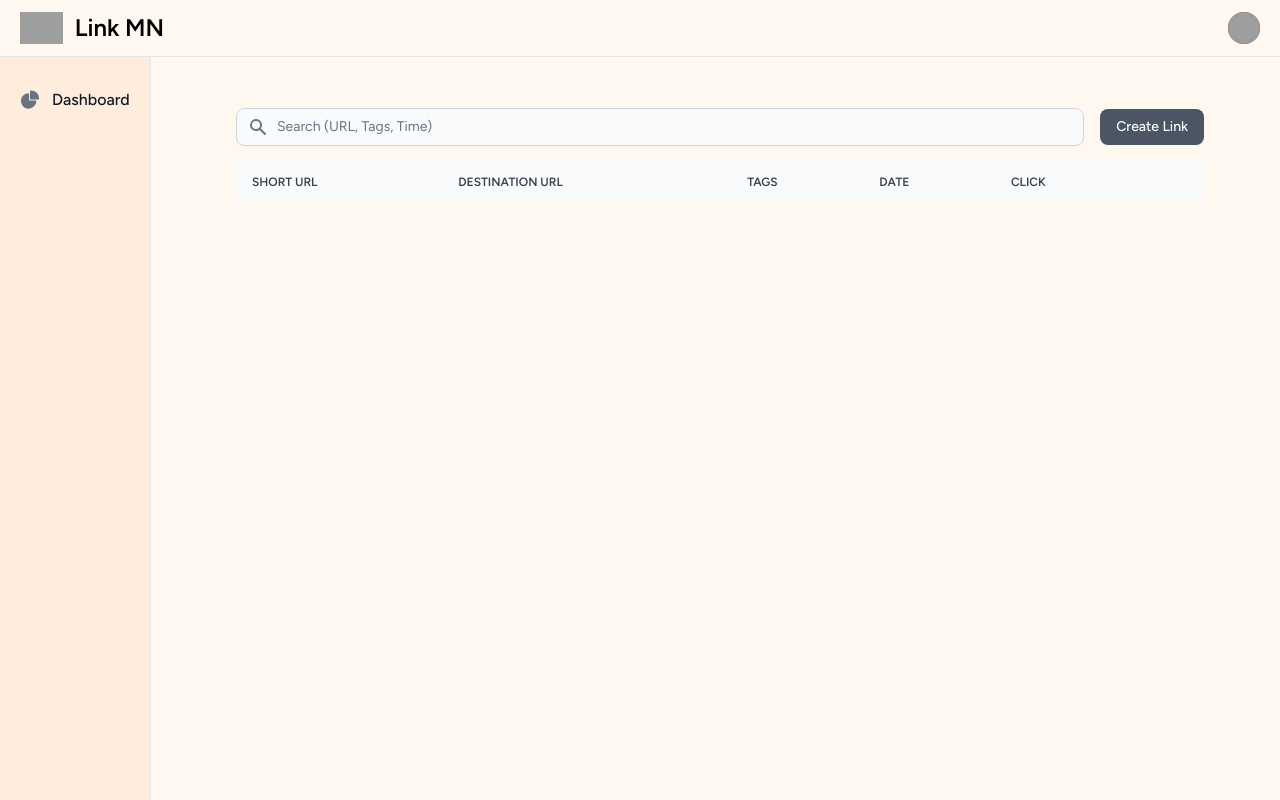
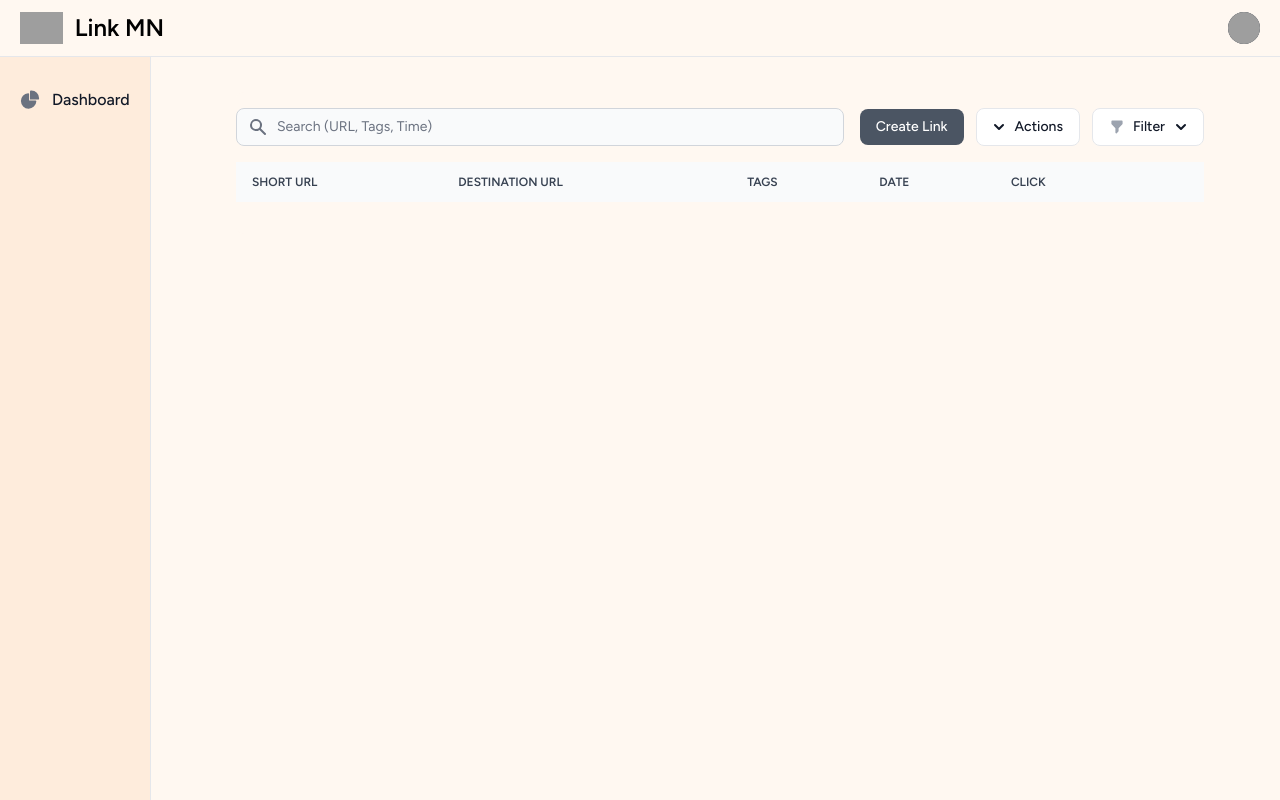
Before and after one commit to muftimehedihasan/LinkManagementTool-Pro, a Laravel app: page /dashboard in a window 1280 px wide. Run offline with Laravel 12, Linux system fonts and the light colour scheme; a user stored in the database is signed in; data comes from the database, SQL or seed files in the repository; data that the repository does not hold is empty; style sheets or scripts are compiled from the project's sources; some libraries are stand-ins or nearby versions; grey boxes are pictures that could not be loaded.

Commit message:
Improve form

```diff
--- a/resources/views/dashboard.blade.php
+++ b/resources/views/dashboard.blade.php
@@ -61,20 +61,20 @@
 @include('create-mode')
 
 
-                    {{-- <div class="flex items-center space-x-3 w-full md:w-auto"> --}}
-                        {{-- <button id="actionsDropdownButton" data-dropdown-toggle="actionsDropdown" class="w-full md:w-auto flex items-center justify-center py-2 px-4 text-sm font-medium text-gray-900 focus:outline-none bg-white rounded-lg border border-gray-200 hover:bg-gray-100 hover:text-primary-700 focus:z-10 focus:ring-4 focus:ring-gray-200 dark:focus:ring-gray-700 dark:bg-gray-800 dark:text-gray-400 dark:border-gray-600 dark:hover:text-white dark:hover:bg-gray-700" type="button">
+                    <div class="flex items-center space-x-3 w-full md:w-auto">
+                        <button id="actionsDropdownButton" data-dropdown-toggle="actionsDropdown" class="w-full md:w-auto flex items-center justify-center py-2 px-4 text-sm font-medium text-gray-900 focus:outline-none bg-white rounded-lg border border-gray-200 hover:bg-gray-100 hover:text-primary-700 focus:z-10 focus:ring-4 focus:ring-gray-200 dark:focus:ring-gray-700 dark:bg-gray-800 dark:text-gray-400 dark:border-gray-600 dark:hover:text-white dark:hover:bg-gray-700" type="button">
                             <svg class="-ml-1 mr-1.5 w-5 h-5" fill="currentColor" viewbox="0 0 20 20" xmlns="http://www.w3.org/2000/svg" aria-hidden="true">
                                 <path clip-rule="evenodd" fill-rule="evenodd" d="M5.293 7.293a1 1 0 011.414 0L10 10.586l3.293-3.293a1 1 0 111.414 1.414l-4 4a1 1 0 01-1.414 0l-4-4a1 1 0 010-1.414z" />
                             </svg>
                             Actions
-                        </button> --}}
-                        {{-- <div id="actionsDropdown" class="hidden z-10 w-44 bg-white rounded divide-y divide-gray-100 shadow dark:bg-gray-700 dark:divide-gray-600">
+                        </button>
+                        <div id="actionsDropdown" class="hidden z-10 w-44 bg-white rounded divide-y divide-gray-100 shadow dark:bg-gray-700 dark:divide-gray-600">
 
                             <div class="py-1">
                                 <a href="#" class="block py-2 px-4 text-sm text-gray-700 hover:bg-gray-100 dark:hover:bg-gray-600 dark:text-gray-200 dark:hover:text-white">Delete all</a>
                             </div>
-                        </div> --}}
-                        {{-- <button id="filterDropdownButton" data-dropdown-toggle="filterDropdown" class="w-full md:w-auto flex items-center justify-center py-2 px-4 text-sm font-medium text-gray-900 focus:outline-none bg-white rounded-lg border border-gray-200 hover:bg-gray-100 hover:text-primary-700 focus:z-10 focus:ring-4 focus:ring-gray-200 dark:focus:ring-gray-700 dark:bg-gray-800 dark:text-gray-400 dark:border-gray-600 dark:hover:text-white dark:hover:bg-gray-700" type="button">
+                        </div>
+                        <button id="filterDropdownButton" data-dropdown-toggle="filterDropdown" class="w-full md:w-auto flex items-center justify-center py-2 px-4 text-sm font-medium text-gray-900 focus:outline-none bg-white rounded-lg border border-gray-200 hover:bg-gray-100 hover:text-primary-700 focus:z-10 focus:ring-4 focus:ring-gray-200 dark:focus:ring-gray-700 dark:bg-gray-800 dark:text-gray-400 dark:border-gray-600 dark:hover:text-white dark:hover:bg-gray-700" type="button">
                             <svg xmlns="http://www.w3.org/2000/svg" aria-hidden="true" class="h-4 w-4 mr-2 text-gray-400" viewbox="0 0 20 20" fill="currentColor">
                                 <path fill-rule="evenodd" d="M3 3a1 1 0 011-1h12a1 1 0 011 1v3a1 1 0 01-.293.707L12 11.414V15a1 1 0 01-.293.707l-2 2A1 1 0 018 17v-5.586L3.293 6.707A1 1 0 013 6V3z" clip-rule="evenodd" />
                             </svg>
@@ -82,8 +82,8 @@
                             <svg class="-mr-1 ml-1.5 w-5 h-5" fill="currentColor" viewbox="0 0 20 20" xmlns="http://www.w3.org/2000/svg" aria-hidden="true">
                                 <path clip-rule="evenodd" fill-rule="evenodd" d="M5.293 7.293a1 1 0 011.414 0L10 10.586l3.293-3.293a1 1 0 111.414 1.414l-4 4a1 1 0 01-1.414 0l-4-4a1 1 0 010-1.414z" />
                             </svg>
-                        </button> --}}
-                        {{-- <div id="filterDropdown" class="z-10 hidden w-48 p-3 bg-white rounded-lg shadow dark:bg-gray-700">
+                        </button>
+                        <div id="filterDropdown" class="z-10 hidden w-48 p-3 bg-white rounded-lg shadow dark:bg-gray-700">
                             <h6 class="mb-3 text-sm font-medium text-gray-900 dark:text-white">Choose brand</h6>
                             <ul class="space-y-2 text-sm" aria-labelledby="filterDropdownButton">
                                 <li class="flex items-center">
@@ -107,8 +107,8 @@
                                     <label for="benq" class="ml-2 text-sm font-medium text-gray-900 dark:text-gray-100">BenQ (74)</label>
                                 </li>
                             </ul>
-                        </div> --}}
-                    {{-- </div> --}}
+                        </div>
+                    </div>
                 </div>
             </div>
 
```
